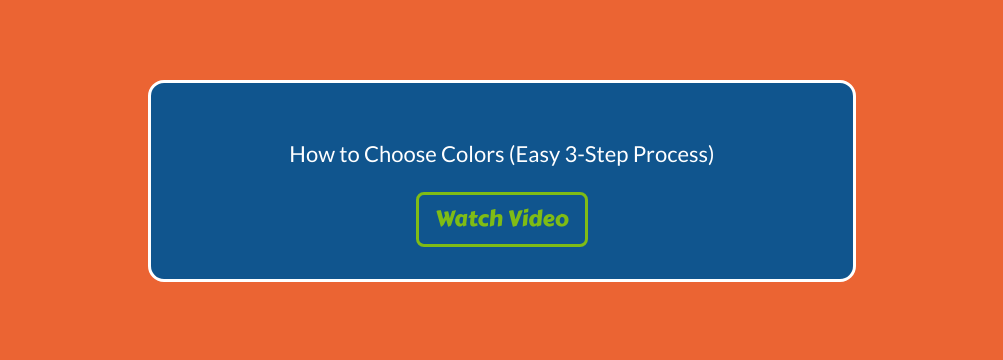
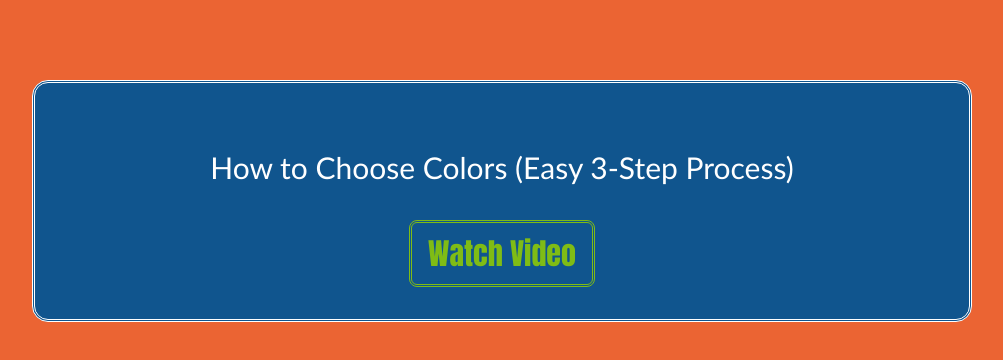
Before and after one commit to chad-cervantes/call-to-action-button, a plain HTML site: page index.html in a window 1280 px wide. Shown: the whole page, without its empty margins (138-1141 px from the left). Drawn offline with Linux system fonts and the light colour scheme.

Commit message:
made changes in CSS

```diff
--- a/css/main.css
+++ b/css/main.css
@@ -1,7 +1,7 @@
 /* Body text */
 body {
-  font-family: "Lato", sans-serif;
-  font-size: 22px;
+  font-family:'Trebuchet MS', 'Lucida Sans Unicode', 'Lucida Grande', 'Lucida Sans', Arial, sans-serif;
+  font-size: 30px;
   line-height: 1.5;
 
   background-color: hsl(16, 82%, 56%);
@@ -17,7 +17,7 @@ body {
   background-color: hsl(207, 80%, 31%);
   padding: 2rem;
   border-radius: 1rem;
-  border-style: solid;
+  border-style: double;
   margin: auto;
   margin-top: 5rem;
   text-align: center;
@@ -25,7 +25,7 @@ body {
 
 /* Call to Action "button" */
 .cta a, .cta a:visited {
-  font-family: "Carter One", serif;
+  font-family:Impact, Haettenschweiler, 'Arial Narrow Bold', sans-serif;
   padding: 0.5rem 1rem;
   margin: auto;
   width: max-content;
@@ -34,7 +34,7 @@ body {
   color: hsl(82, 80%, 41%);
   background-color: hsl(297, 80%, 41%));
   border-radius: .5rem;
-  border-style: solid;
+  border-style: double;
   display: block;
 }
 
```
